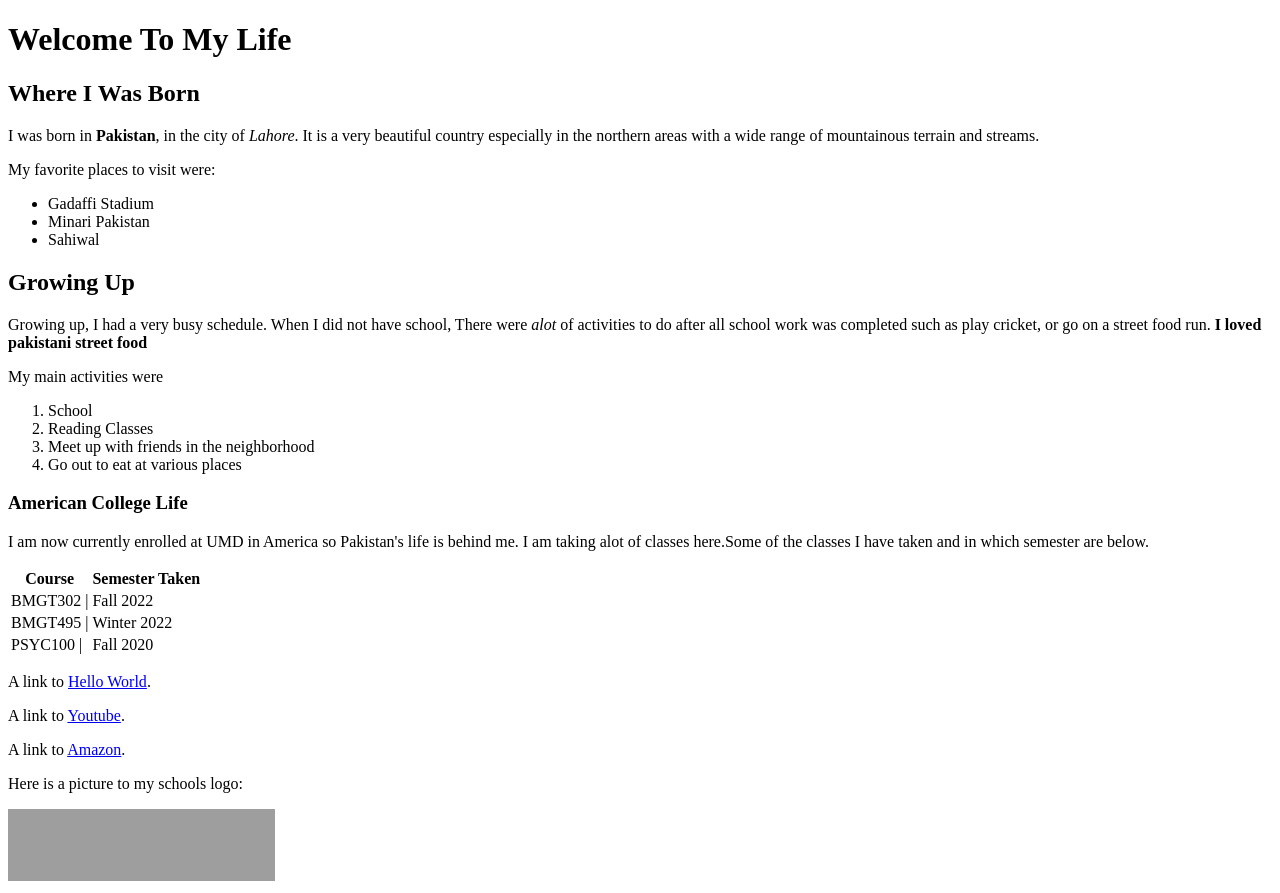
After one commit to shawaizabbasi/helloWorld, a Flask app: page /about in a window 1280 px wide. The commit adds this page. Run offline with Flask 2, Linux system fonts and the light colour scheme; grey boxes are pictures that could not be loaded.

Commit message:
Added a new route for about html which shows a more in depth about page with details about my life and classes.

```diff
--- a/app.py
+++ b/app.py
@@ -11,5 +11,9 @@ def hello_world():  # put application's code here
 def hello():
     return render_template('hello.html')
 
+@app.route('/about')
+def about():
+    return render_template('about.html')
+
 if __name__ == '__main__':
     app.run()
--- /dev/null
+++ b/templates/about.html
@@ -0,0 +1,70 @@
+<!DOCTYPE html>
+<html lang="en">
+    <head>
+    <meta charset="UTF-8">
+    <title>About Me</title>
+    </head>
+    <body>
+         <h1>Welcome To My Life</h1>
+
+         <h2>Where I Was Born</h2>
+         <p> I was born in <strong>Pakistan</strong>, in the city of <em>Lahore</em>. It is a very beautiful country
+            especially in the northern areas with a wide range of mountainous terrain and streams.</p>
+
+         <p> My favorite places to visit were:</p>
+
+         <ul>
+             <li>Gadaffi Stadium</li>
+             <li>Minari Pakistan</li>
+             <li>Sahiwal</li>
+         </ul>
+          <!-- ul creates a bulleted list -->
+
+         <h2>Growing Up</h2>
+         <p>Growing up, I had a very busy schedule. When I did not have school, There were <em>alot</em> of
+             activities to do after all school work was completed such as play cricket, or go on a street food run.
+             <strong>I loved pakistani street food</strong></p>
+
+         <p>My main activities were</p>
+
+         <ol>
+             <li>School</li>
+             <li>Reading Classes</li>
+             <li>Meet up with friends in the neighborhood</li>
+             <li>Go out to eat at various places</li>
+         </ol>
+          <!-- This creates a numbered list -->
+
+
+         <h3>American College Life</h3>
+         <p>I am now currently enrolled at UMD in America so Pakistan's life is behind me. I am taking alot of
+         classes here.Some of the classes I have taken and in which semester are below.</p>
+         <table>
+             <tr>
+                 <th>Course</th>
+                 <th>Semester Taken</th>
+             </tr>
+             <tr>
+                 <td>BMGT302 | </td>
+                 <td>Fall 2022</td>
+             </tr>
+             <tr>
+                 <td>BMGT495 | </td>
+                 <td>Winter 2022</td>
+             </tr>
+             <tr>
+                 <td>PSYC100 | </td>
+                 <td>Fall 2020</td>
+             </tr>
+         </table>
+
+    <p>A link to <a href=/hello >Hello World</a>.</p>
+    <p>A link to <a href="https://www.youtube.com/" >Youtube</a>.</p>
+    <p>A link to <a href="https://www.amazon.com/" target = "_blank">Amazon</a>.</p>
+         <!-- The target = "_blank" indicates that it will open in a new tab -->
+
+    <p>Here is a picture to my schools logo:</p>
+    <img src="https://terpconnect.umd.edu/~jbono/bmgt407/images/smith-logo.png" alt="UMD Logo" width = "267" height="72"  >
+
+    </body>
+</html>
--- a/templates/hello.html
+++ b/templates/hello.html
@@ -5,6 +5,6 @@
     <title>Hello World</title>
 </head>
 <body>
-Hello World from Shawaiz Abbasi! This is my first HTML page.
+    Hello World from Shawaiz Abbasi! This is my first HTML page.
 </body>
 </html>
```
